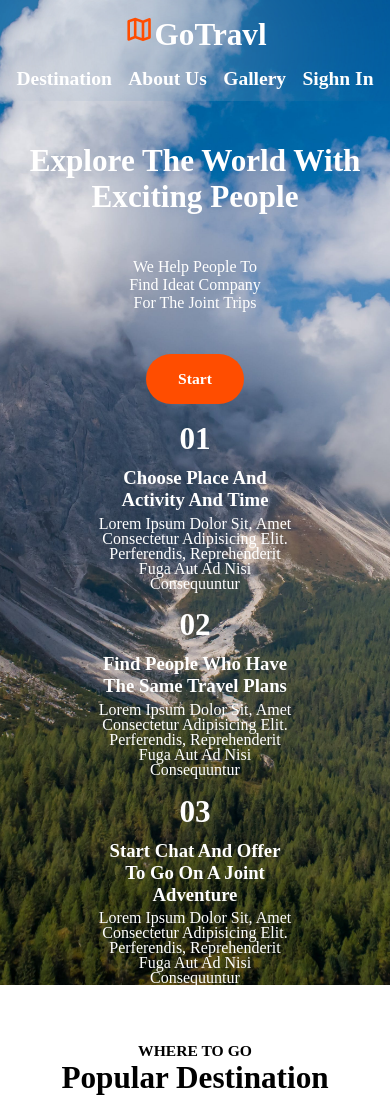
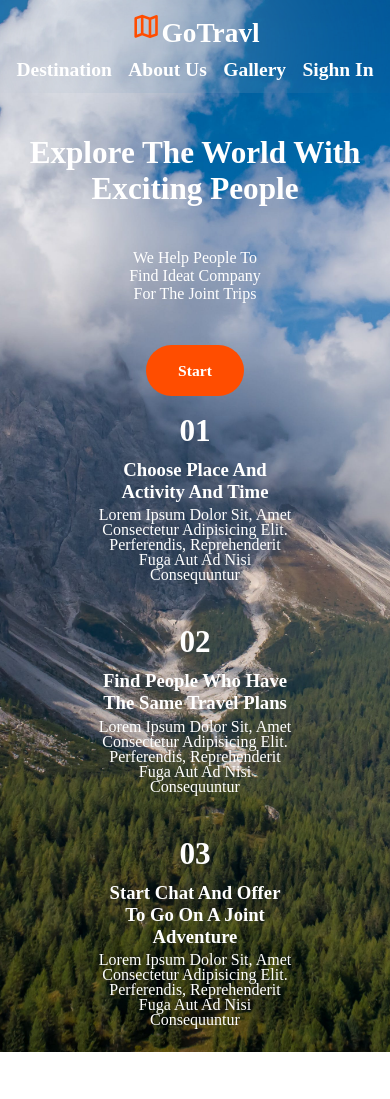
Before and after one commit to Kodatchi-001/GO-Travle, a plain HTML site: page index.html in a window 390 px wide. Shown: the top 1099 px of the page. Drawn offline with nearby package versions, Linux system fonts and the light colour scheme.

Commit message:
problem in scrol header

```diff
--- a/style.css
+++ b/style.css
@@ -870,7 +870,7 @@ footer {
 
     header {
         width: 100%;
-        height: 12vh;
+        height: 11vh;
         display: flex;
         justify-content: center;
         align-items: center;
@@ -878,13 +878,12 @@ footer {
         background: transparent;
         padding-top: 0;
         flex-wrap: wrap;
-        position: fixed;
         backdrop-filter: blur(100px);
     }
 
     .titre {
         width: 100%;
-        height: 8vh;
+        height: 7vh;
         display: flex;
         justify-content: center;
         align-items: center;
@@ -906,7 +905,7 @@ footer {
 
     .titre h1 {
         color: white;
-        font-size: 8vw;
+        font-size: 7vw;
         margin-top: 0;
     }
 
@@ -948,7 +947,7 @@ footer {
         font-size: 8vw;
         width: 100%;
         text-align: center;
-        margin-top: 17vh;
+        margin-top: 5vh;
     }
 
     .home_content p {
@@ -987,6 +986,7 @@ footer {
         display: flex;
         justify-content: center;
         align-items: center;
+        margin-bottom: 3vh;
     }
 
     .content-1-1 {
```
